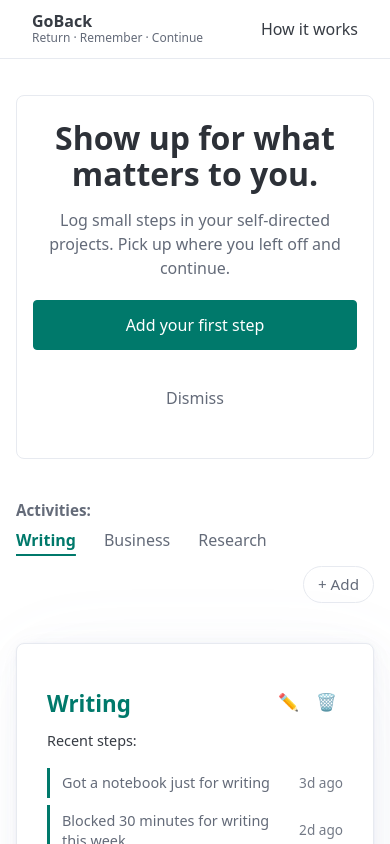
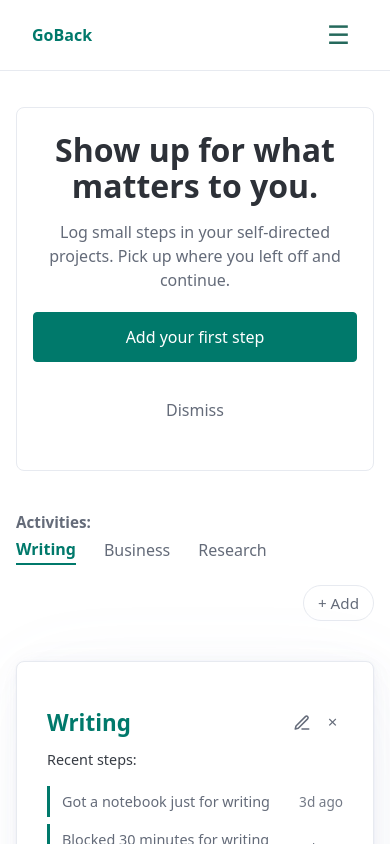
Before and after one commit to rutaio/gobackapp, a React (Vite) app in the folder frontend/: page / in a window 390 px wide. Shown: the top 844 px of the page. Built offline with nearby package versions, Linux system fonts and the light colour scheme.

Commit message:
fix various styles and mobile UI (#101)

```diff
--- a/frontend/src/components/GoBackCard.tsx
+++ b/frontend/src/components/GoBackCard.tsx
@@ -2,6 +2,7 @@ import '../styles/components/go-back-card.css';
 import { useState } from 'react';
 import type { Thread, Checkin } from '../types/types';
 import { formatRelativeTime } from '../utils/formatRelativeTime';
+import { EditIcon } from './icons/EditIcon';
 
 /* HELPER - controls UI expand/collapse for ONE list item. */ const CheckinListItem =
   ({ checkin }: { checkin: Checkin }) => {
@@ -139,7 +140,7 @@ export const GoBackCard = ({
                       onStartEditing(selectedThread.id);
                     }}
                   >
-                    ✏️
+                    <EditIcon size={18} />
                   </button>
 
                   {!isPendingArchiveSelected ? (
@@ -155,7 +156,7 @@ export const GoBackCard = ({
                       }
                       onClick={() => onRequestArchiveThread(selectedThread.id)}
                     >
-                      🗑️
+                      ×
                     </button>
                   ) : (
                     <span
--- a/frontend/src/components/Header.tsx
+++ b/frontend/src/components/Header.tsx
@@ -1,5 +1,6 @@
 import { Link, NavLink, useLocation } from 'react-router-dom';
 import '../styles/components/header.css';
+import { useState } from 'react';
 
 type HeaderProps = {
   heroDismissed?: boolean;
@@ -10,6 +11,7 @@ export const Header = ({ heroDismissed = false, onShowIntro }: HeaderProps) => {
   const location = useLocation();
   const isHome = location.pathname === '/';
   const shouldShowIntro = isHome && heroDismissed;
+  const [isMenuOpen, setIsMenuOpen] = useState(false);
 
   return (
     <header>
@@ -18,12 +20,21 @@ export const Header = ({ heroDismissed = false, onShowIntro }: HeaderProps) => {
         <small>Return · Remember · Continue</small>
       </Link>
 
-      <nav className="header-nav">
+      <button
+        className="hamburger"
+        onClick={() => setIsMenuOpen((prev) => !prev)}
+        aria-label="Menu"
+      >
+        ☰
+      </button>
+
+      <nav className={`header-nav ${isMenuOpen ? 'open' : ''}`}>
         <NavLink
           to="/about"
           className={({ isActive }) =>
             `header-nav__link ${isActive ? 'is-active' : ''}`
           }
+          onClick={() => setIsMenuOpen(false)}
         >
           How it works
         </NavLink>
@@ -32,7 +43,10 @@ export const Header = ({ heroDismissed = false, onShowIntro }: HeaderProps) => {
           <button
             type="button"
             className="header-nav__link"
-            onClick={onShowIntro}
+            onClick={() => {
+              onShowIntro?.();
+              setIsMenuOpen(false);
+            }}
           >
             Show intro
           </button>
--- /dev/null
+++ b/frontend/src/components/icons/EditIcon.tsx
@@ -0,0 +1,18 @@
+export const EditIcon = ({ size = 20 }: { size?: number }) => {
+  return (
+    <svg
+      xmlns="http://www.w3.org/2000/svg"
+      viewBox="0 0 24 24"
+      fill="none"
+      stroke="currentColor"
+      strokeWidth="2"
+      strokeLinecap="round"
+      strokeLinejoin="round"
+      width={size}
+      height={size}
+    >
+      <path d="M12 20h9" />
+      <path d="M16.5 3.5a2.1 2.1 0 0 1 3 3L7 19l-4 1 1-4 12.5-12.5z" />
+    </svg>
+  );
+};
--- a/frontend/src/styles/base/base.css
+++ b/frontend/src/styles/base/base.css
@@ -1,6 +1,38 @@
 /* “What should be true everywhere in the app, no matter which page or component?” */
+@import './reset.css';
+
 :root {
   color-scheme: light;
+
+  /* Pico theme variables */
+  --pico-primary: #00796b;
+  --pico-primary-hover: #25695c;
+  --pico-primary-focus: rgba(47, 125, 109, 0.25);
+
+  /* IMPORTANT: Pico uses this for link color */
+  --pico-primary-color: #00796b;
+  --pico-primary-hover-color: #25695c;
+  --pico-primary-inverse: #ffffff; /* <-- important */
 }
 
-@import './reset.css';
+a,
+a:visited {
+  color: #00796b;
+}
+
+a:hover {
+  color: #25695c;
+}
+
+/* normal links */
+a:not([role='button']):not(.btn):not(.btn-primary) {
+  color: #00796b;
+}
+
+a:not([role='button']):not(.btn):not(.btn-primary):hover {
+  color: #25695c;
+}
+
+a[role='button'] {
+  color: white;
+}
--- a/frontend/src/styles/components/footer.css
+++ b/frontend/src/styles/components/footer.css
@@ -20,6 +20,13 @@
   order: 2;
 }
 
+.footer a {
+  color: var(--pico-primary-color) !important;
+}
+.footer a:hover {
+  color: var(--pico-primary-hover-color) !important;
+}
+
 @media (max-width: 768px) {
   .footer-main {
     grid-template-columns: 1fr;
--- a/frontend/src/styles/components/go-back-card.css
+++ b/frontend/src/styles/components/go-back-card.css
@@ -49,13 +49,6 @@
   outline: none;
   box-shadow: 0 0 0 3px rgba(0, 121, 107, 0.35);
 }
-
-/* TO REVISIT
-.checkins-label {
-  margin: 0 0 0.5rem;
-  font-size: 0.8rem;
-  color: var(--pico-muted-color);
-} */
 
 .checkins-history ul {
   list-style: none !important;
@@ -120,6 +113,10 @@
   flex: 1;
 }
 
+.checkin-title-input {
+  border: 2px solid var(--pico-primary-color);
+}
+
 .checkin-note {
   margin-top: 0.25rem;
   font-size: 0.95rem;
@@ -176,12 +173,25 @@
   color: #00796b;
 }
 
+/* Rename input should NOT use green "checkin" focus style */
 .selected-thread-rename {
-  flex: 1;
-  border: 1px solid #ddd;
-  border-radius: 6px;
-  padding: 0.45rem 0.6rem;
+  flex: 0 0 auto; /* ✅ stop filling the whole row */
+  width: 220px; /* or whatever matches your add input */
+  max-width: min(52vw, 260px);
+  border: 1px solid var(--pico-muted-border-color);
+  border-radius: 8px;
+  padding: 0 10px;
+  height: 44px;
+  line-height: 44px;
   font-size: 1rem;
+  background: #fff;
+}
+
+.selected-thread-rename:focus,
+.selected-thread-rename:focus-visible {
+  border: 1px solid var(--pico-muted-border-color) !important;
+  box-shadow: none !important;
+  outline: none !important;
 }
 
 .selected-thread {
--- a/frontend/src/styles/components/header.css
+++ b/frontend/src/styles/components/header.css
@@ -14,9 +14,26 @@ header {
   color: inherit;
 }
 
+/* LOGO should behave like normal text, not a link */
+.logo,
+.logo:link,
+.logo:visited {
+  color: #00796b;
+  text-decoration: none;
+}
+
 .logo small {
   font-size: 0.75rem;
   color: var(--pico-muted-color);
+}
+
+.logo:visited {
+  color: inherit;
+}
+
+.logo:hover {
+  color: inherit;
+  text-decoration: none;
 }
 
 .header-nav {
@@ -25,22 +42,30 @@ header {
   gap: 1rem;
 }
 
+/* NAV links should be green */
+.header-nav__link,
+.header-nav__link:link,
+.header-nav__link:visited {
+  color: #00796b !important;
+  text-decoration: none;
+}
+
 .header-nav__link {
   font-size: 0.8rem;
-  color: var(--pico-primary-color);
+  color: #00796b;
   text-decoration: none;
   background: transparent;
   border: 0;
   padding: 0;
   margin: 0;
   cursor: pointer;
-  font: inherit;
 }
 
 .header-nav__link:hover {
   text-decoration: underline;
   text-underline-offset: 3px;
   opacity: 0.9;
+  color: #25695c !important;
 }
 
 .header-nav__link:focus-visible {
@@ -53,3 +78,54 @@ header {
   text-decoration: underline;
   text-underline-offset: 3px;
 }
+
+.hamburger {
+  display: none;
+  background: none;
+  border: none;
+  font-size: 1.6rem;
+  cursor: pointer;
+  padding: 0.25rem 0.5rem;
+  color:  #25695c;
+}
+
+.hamburger:focus,
+.hamburger:active {
+  outline: none;
+  box-shadow: none;
+    color:  #25695c;
+
+}
+
+.hamburger:hover {
+  opacity: 0.8;
+}
+
+/* Mobile */
+@media (max-width: 768px) {
+  .hamburger {
+    display: block;
+  }
+
+  .header-nav {
+    position: absolute;
+    top: 60px;
+    right: 20px;
+    background: white;
+    border: 1px solid var(--pico-muted-border-color);
+    border-radius: 8px;
+    padding: 0.75rem 1rem;
+    display: none;
+    flex-direction: column;
+    gap: 0.75rem;
+    box-shadow: 0 4px 12px rgba(0, 0, 0, 0.08);
+  }
+
+  .header-nav.open {
+    display: flex;
+  }
+
+  .logo small {
+    display: none;
+  }
+}
--- a/frontend/src/styles/components/thread-tab.css
+++ b/frontend/src/styles/components/thread-tab.css
@@ -2,15 +2,38 @@
   background: none;
   border: none;
   padding: 0;
+  margin: 0;
   font: inherit;
   color: inherit;
   cursor: pointer;
-  font-size: 1.2rem;
+  text-decoration: none;
 }
 
-.thread-tab.is-selected button {
+/* label text (single-line + ellipsis, all screen sizes) */
+.thread-tab [data-testid='thread-name'] {
+  display: inline-block;
+  max-width: 11ch; /* tweak 9–14ch */
+  white-space: nowrap;
+  overflow: hidden;
+  text-overflow: ellipsis;
+  padding-bottom: 6px; /* space for underline */
+}
+
+/* selected state */
+.thread-tab.is-selected [data-testid='thread-name'] {
   color: #00796b;
   font-weight: 600;
-  text-decoration: underline;
-  text-underline-offset: 6px;
+  border-bottom: 2px solid #00796b;
 }
+
+/* Keep accessible focus, but make it match your brand (no blue flash) */
+.thread-tab button:focus-visible {
+  outline: 2px solid rgba(47, 125, 109, 0.35); /* your green, soft */
+  outline-offset: 4px;
+  border-radius: 8px;
+}
+
+/* Optional: avoid Safari's inner focus ring quirks */
+.thread-tab button:focus {
+  outline: none;
+}
--- a/frontend/src/styles/components/threads-tabs.css
+++ b/frontend/src/styles/components/threads-tabs.css
@@ -1,5 +1,3 @@
-/* threads-tabs.css */
-
 .threads-tabs {
   margin: 1.25rem 0 1.5rem;
 }
@@ -60,8 +58,6 @@
 /* TAB BUTTONS (ThreadTab likely renders button inside li) */
 .threads-tabs .thread-item > button,
 .threads-tabs .thread-item > div,
-.threads-tabs .thread-tab > button,
-.threads-tabs .thread-tab > div,
 .threads-tabs__ul > li > button {
   appearance: none;
   background: transparent;
@@ -74,23 +70,8 @@
   cursor: pointer;
 }
 
-/* Selected tab */
-.threads-tabs .thread-item.selected > button,
-.threads-tabs .thread-item.selected > div,
-.threads-tabs .thread-tab.selected > button,
-.threads-tabs .thread-tab.selected > div,
-.threads-tabs__ul > li.is-selected > button {
-  color: #00796b;
-  font-weight: 600;
-  text-decoration: underline;
-  text-decoration-thickness: 2px;
-  text-underline-offset: 8px;
-}
-
 .threads-tabs .thread-item > button:hover,
 .threads-tabs .thread-item > div:hover,
-.threads-tabs .thread-tab > button:hover,
-.threads-tabs .thread-tab > div:hover,
 .threads-tabs__ul > li > button:hover {
   color: #00796b;
 }
```
